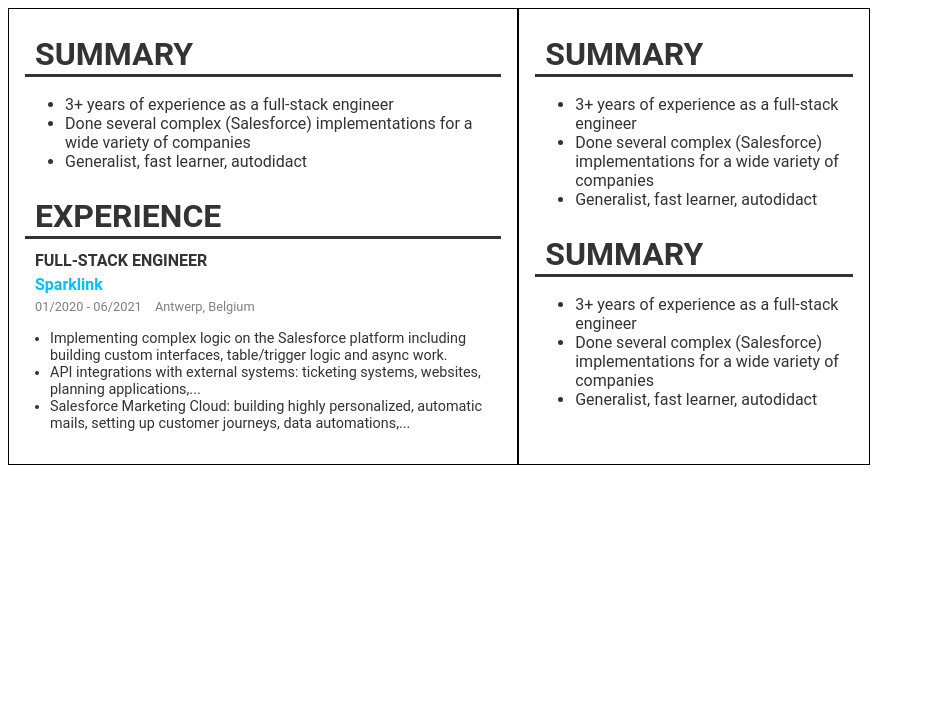
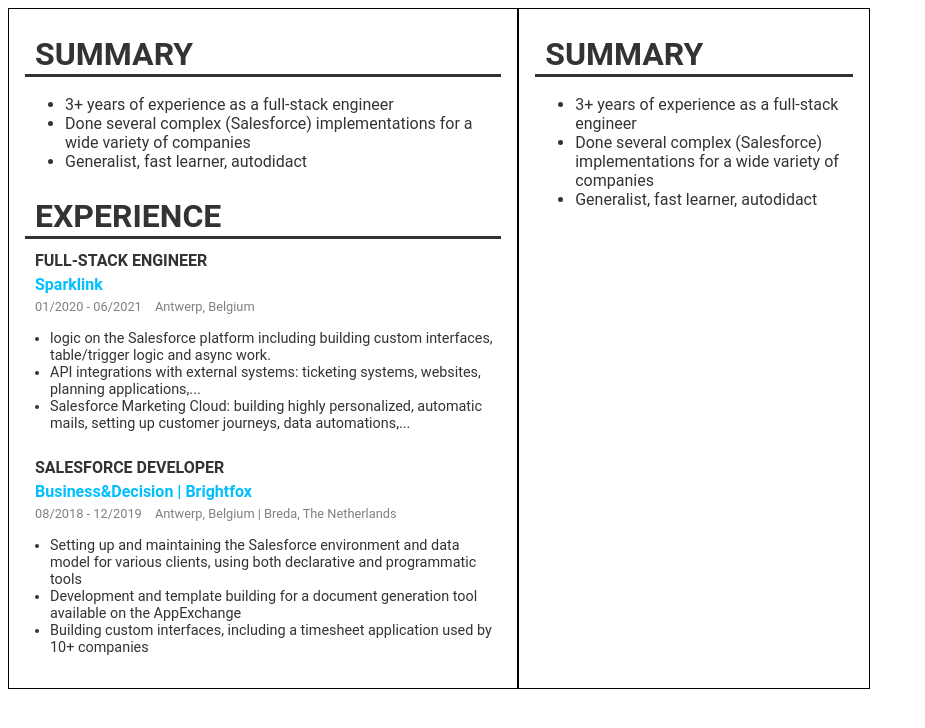
Before and after one commit to sebbasim/cv-gen, a Svelte app: page / in a window 1280 px wide. Shown: the top 728 px of the page, without its empty margins (0-925 px from the left). Built offline with nearby package versions, Linux system fonts and the light colour scheme.

Commit message:
add local json support

```diff
--- a/rollup.config.js
+++ b/rollup.config.js
@@ -6,6 +6,7 @@ import { terser } from 'rollup-plugin-terser';
 import sveltePreprocess from 'svelte-preprocess';
 import typescript from '@rollup/plugin-typescript';
 import css from 'rollup-plugin-css-only';
+import json from "@rollup/plugin-json";
 
 const production = !process.env.ROLLUP_WATCH;
 
@@ -64,6 +65,9 @@ export default {
 			sourceMap: !production,
 			inlineSources: !production
 		}),
+		json({
+			compact: true,
+		}),
 
 		// In dev mode, call `npm run start` once
 		// the bundle has been generated
--- a/src/App.svelte
+++ b/src/App.svelte
@@ -4,12 +4,11 @@
 </script>
 
 <main>
-	<div class="column-1">
+	<div class="left-column">
 		<Summary />
 		<Experience />
 	</div>
-	<div class="column-2">
-		<Summary />
+	<div class="right-column">
 		<Summary />
 	</div>
 </main>
@@ -21,14 +20,14 @@
 		display: flex;
 		width: 210mm;
 	}
-	.column-1 {
+	.left-column {
 		display: flex;
 		flex-direction: column;
 		padding: 1em;
 		flex: 0 0 60%;
 		border: 1px solid black;
 	}
-	.column-2 {
+	.right-column {
 		display: flex;
 		flex-direction: column;
 		padding: 1em;
@@ -39,11 +38,4 @@
 		size: A4;
 		margin: 0;
 	}
-	@media print {
-		html,
-		body {
-			width: 210mm;
-			height: 297mm;
-		}
-	}
 </style>
--- a/src/components/Experience.svelte
+++ b/src/components/Experience.svelte
@@ -1,34 +1,13 @@
 <script lang="ts">
     import Title from "../style-components/Title.svelte";
     import ExperienceEntry from "../sub-components/ExperienceEntry.svelte";
-    let experiences = [
-        {
-            title: "Full-stack engineer",
-            company: "Sparklink",
-            start_date: "01/2020",
-            end_date: "06/2021",
-            location: "Antwerp, Belgium",
-            bullet_points: [
-                {
-                    id: 1,
-                    text: "Implementing complex logic on the Salesforce platform including building custom interfaces, table/trigger logic and async work.",
-                },
-                {
-                    id: 2,
-                    text: "API integrations with external systems: ticketing systems, websites, planning applications,...",
-                },
-                {
-                    id: 3,
-                    text: "Salesforce Marketing Cloud: building highly personalized, automatic mails, setting up customer journeys, data automations,...",
-                },
-            ],
-        },
-    ];
+    import * as data from "../data.json";
+
 </script>
 
 <Title title="Experience" />
 
-{#each experiences as experience}
+{#each data["experiences"] as experience}
     <ExperienceEntry {...experience} />
 {/each}
 
--- /dev/null
+++ b/src/data.json
@@ -0,0 +1,46 @@
+{
+    "experiences": [
+        {
+            "title": "Full-stack engineer",
+            "company": "Sparklink",
+            "start_date": "01/2020",
+            "end_date": "06/2021",
+            "location": "Antwerp, Belgium",
+            "bullet_points": [
+                {
+                    "id": 1,
+                    "text": "  logic on the Salesforce platform including building custom interfaces, table/trigger logic and async work."
+                },
+                {
+                    "id": 2,
+                    "text": "API integrations with external systems: ticketing systems, websites, planning applications,..."
+                },
+                {
+                    "id": 3,
+                    "text": "Salesforce Marketing Cloud: building highly personalized, automatic mails, setting up customer journeys, data automations,..."
+                }
+            ]
+        },
+        {
+            "title": "Salesforce developer",
+            "company": "Business&Decision | Brightfox",
+            "start_date": "08/2018",
+            "end_date": "12/2019",
+            "location": "Antwerp, Belgium | Breda, The Netherlands",
+            "bullet_points": [
+                {
+                    "id": 1,
+                    "text": "Setting up and maintaining the Salesforce environment and data model for various clients, using both declarative and programmatic tools"
+                },
+                {
+                    "id": 2,
+                    "text": "Development and template building for a document generation tool available on the AppExchange"
+                },
+                {
+                    "id": 3,
+                    "text": "Building custom interfaces, including a timesheet application used by 10+ companies"
+                }
+            ]
+        }
+    ]
+}
```
Also changed, not shown: package.json (+4 -3 lines), tsconfig.json (+31 -3 lines), 1 other file (tests, documents, lock files or other folders).
